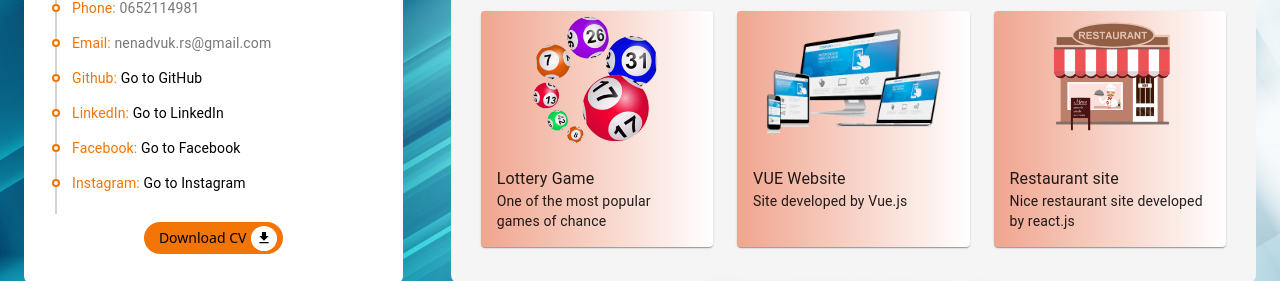
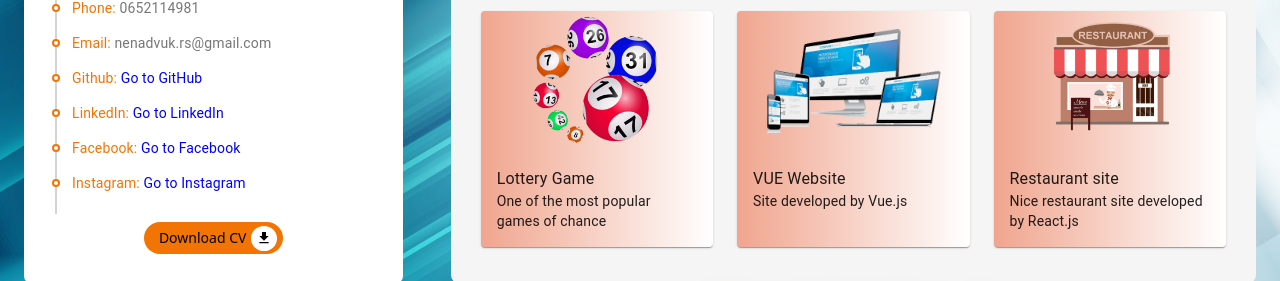
Before and after one commit to nenadvuk/my-resume, a React (Create React App) app: page /projects in a window 1280 px wide. Shown: the part 505-786 px from the top of the page. Built offline with nearby package versions, Linux system fonts and the light colour scheme.

Commit message:
buttons text

```diff
--- a/src/App.css
+++ b/src/App.css
@@ -98,8 +98,8 @@
 .fadeInUp {
   -webkit-animation-name: fadeInUp;
   animation-name: fadeInUp;
-  -webkit-animation-duration: .7s;
-  animation-duration: .7s;
+  -webkit-animation-duration: 0.7s;
+  animation-duration: 0.7s;
   -webkit-animation-fill-mode: both;
   animation-fill-mode: both;
 }
--- a/src/components/Button/Button.css
+++ b/src/components/Button/Button.css
@@ -13,14 +13,15 @@
   outline: none;
 }
 
-a {
+.btn_text > a{
   text-decoration: none;
   color: #000;
 }
 
-/* .btn-container>a {
+
+.btn-container>a {
   text-decoration: none;
-} */
+}
 
 .custom_btn:hover {
   background-color: rgb(252, 182, 54);
--- a/src/pages/Projects/Projects.css
+++ b/src/pages/Projects/Projects.css
@@ -48,3 +48,8 @@
   object-fit: contain;
   object-position: center center;
 }
+
+a{
+  color: blue;
+  text-decoration: underline;
+}
--- a/src/pages/Resume/Resume.js
+++ b/src/pages/Resume/Resume.js
@@ -16,8 +16,6 @@ const Resume = () => {
       {/*Education && Experience */}
       <Grid container className="section padding_bottom_45">
         <Grid item className="section_title margin_bottom_30">
-          {/* <span></span>
-          <h6 className="section_title_text">Resume</h6> */}
           <Title name="RESUME" />
         </Grid>
 
--- a/src/utilities/myData.js
+++ b/src/utilities/myData.js
@@ -157,7 +157,7 @@ const myData = {
     {
       image: "/card-images/Restaurantella.png",
       title: "Restaurant site",
-      caption: "Nice restaurant site developed by react.js",
+      caption: "Nice restaurant site developed by React.js",
       description:
         "Come dine with us and experience an authentic meals and cocktails in an intimate dining space. We look forward to serving you!",
       link: "https://restaurantella.netlify.app/"
```
Also changed, not shown: src/components/Header/Header.css (line endings or trailing spaces). Lines whose indentation alone changed are shown as unchanged.
